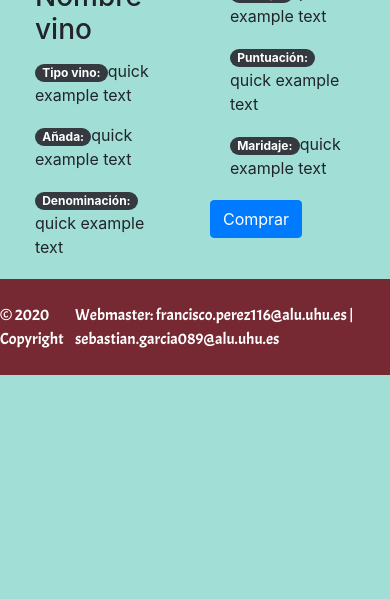
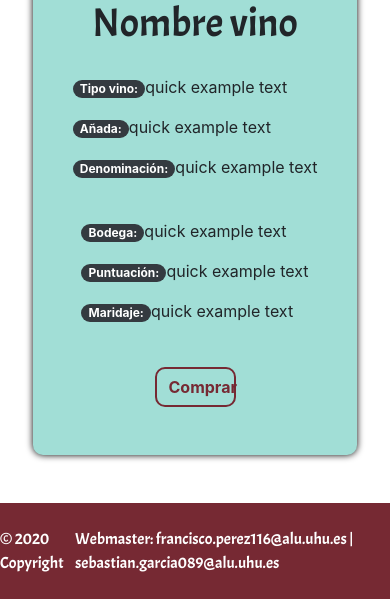
Before and after one commit to sebagm/damevino, a Django app: page /detalles/ in a window 390 px wide; the page is wider, and only the part inside the window is pictured. Shown: the part 632-1231 px from the top of that part. Before the commit the page ends 1007 px from the top of that part, so only its background shows below. Run offline with Django 3.2, Linux system fonts and the light colour scheme; some libraries are stand-ins or nearby versions.

Commit message:
Actualizacion diseño template detalles

```diff
--- a/dameVino/templates/base.html
+++ b/dameVino/templates/base.html
@@ -15,7 +15,7 @@
 
     <!-- Bootstrap CSS -->
     <link rel="stylesheet" href="https://stackpath.bootstrapcdn.com/bootstrap/4.2.1/css/bootstrap.min.css" integrity="sha384-GJzZqFGwb1QTTN6wy59ffF1BuGJpLSa9DkKMp0DgiMDm4iYMj70gZWKYbI706tWS" crossorigin="anonymous">
-    <link rel="stylesheet" href="{% static 'css/navbar.css' %}">
+    <link rel="stylesheet" href="{% static 'css/estilos.css' %}">
 
     <script src="https://ajax.googleapis.com/ajax/libs/jquery/3.4.1/jquery.min.js"></script>
     <script src="{% static 'js/funciones.js' %}"></script>
--- a/dameVino/templates/detalles.html
+++ b/dameVino/templates/detalles.html
@@ -5,30 +5,35 @@
 
 {% block content %}
 
-<div class="container-fluid" style="background-color: #a1ded6;">
-    <div class="row">
-        <div class="col" style="margin-left: 14em; margin-top: 2em;">
-            <div class="card" style="width: 18em;">
-                <img class="card-img" src="{% static 'img/botella_copa.svg' %}" width="250" height="250" alt="Card image cap">
+<div class="container-fluid px-5 py-5" style="background-color: white;">
+    <div id="colD" class="row py-5" style="background-color: #a1ded6;">
+        <div class="col-12 col-lg-5 d-flex justify-content-center">
+            <img class="img-fluid img-thumbnail" src="{% static 'img/tomevinos.jpg' %}" style="max-width: 300px; max-height: 300px;">
         </div>
+        <div class="col-12 col-lg-7">
+            <div class="row justify-content-center">
+                <h1 id="tituloD">Nombre vino</h1>
             </div>
-
-        <div class="col">
+            <div class="row justify-content-center">
+                <div class="d-flex justify-content-center">
                     <div class="card-body">
-                <h3 class="card-title">Nombre vino</h3>
                         <p class="card-text"><span class="badge badge-pill badge-dark">Tipo vino: </span>quick example text</p>
                         <p class="card-text"><span class="badge badge-pill badge-dark">Añada: </span>quick example text</p>
                         <p class="card-text"><span class="badge badge-pill badge-dark">Denominación: </span>quick example text</p>
+
                     </div>
                 </div>
-
-        <div class="col">
+                <div class="d-flex justify-content-center">
                     <div class="card-body">
                         <p class="card-text"><span class="badge badge-pill badge-dark">Bodega: </span>quick example text</p>
                         <p class="card-text"><span class="badge badge-pill badge-dark">Puntuación: </span>quick example text</p>
                         <p class="card-text"><span class="badge badge-pill badge-dark">Maridaje: </span>quick example text</p>
                     </div>
-            <a href="#" class="btn btn-primary">Comprar</a>
+                </div>
+            </div>
+            <div class="row justify-content-center pt-4">
+                <a href="#" class="btn boton" style="width: 25%;">Comprar</a>
+            </div>
         </div>
     </div>
 </div>
--- a/dameVino/templates/static/css/navbar.css
+++ b/dameVino/templates/static/css/estilos.css
@@ -91,10 +91,16 @@
     background-color: #762933;
 }
 
-#tituloR, #tituloR2{
+#tituloR, #tituloR2, #tituloC, #tituloD{
     font-family: 'Acme', sans-serif;
     text-align: center;
 }
+
+#colRV, #colC, #colD{
+    border-radius: 10px;
+    box-shadow: 0 0 7px 0 black;
+}
+
 /*
 ==========================FUNCIONES VINOTECA=============================================
 */
--- a/gestionVinos/views.py
+++ b/gestionVinos/views.py
@@ -7,7 +7,7 @@ def inicio(request):
     return render(request, "inicio.html")
 
 def recomendador(request):
-    rec = False;
+    rec = False
     return render(request, "recomendador.html", {"rec":rec})
 
 def vinoteca(request):
@@ -20,6 +20,6 @@ def contacto(request):
     return render(request, "contacto.html")
 
 def formRecomendador(request):
-    rec = True;
+    rec = True
     tV = request.GET["Vino"]
     return render(request, "recomendador.html", {"rec":rec, "vino":tV})
```
Also changed, not shown: dameVino/templates/contacto.html (+8 -12 lines). Lines whose indentation alone changed are shown as unchanged.
